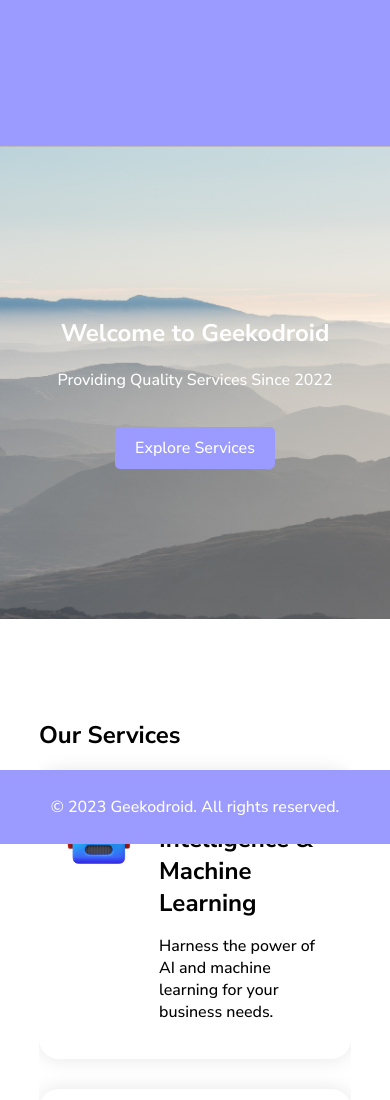
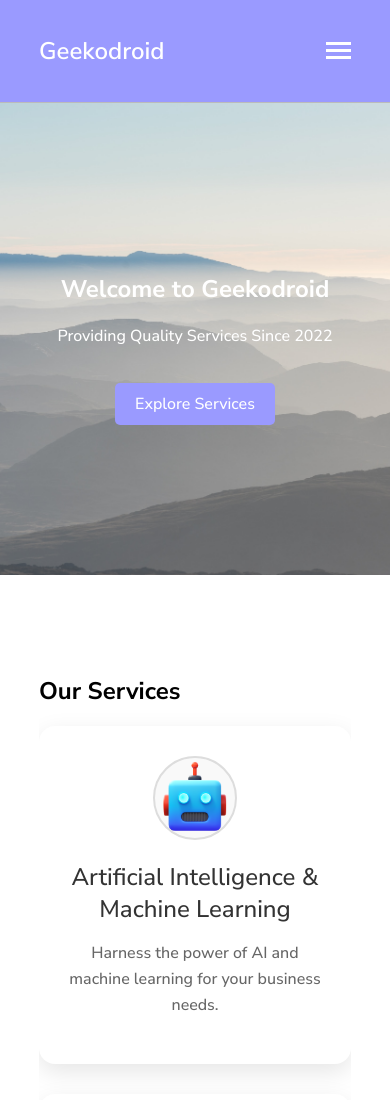
Before and after one commit to Coolmangamer786/ideal-train, a plain HTML site: page index.html in a window 390 px wide. Shown: the top 1100 px of the page. Drawn offline with Linux system fonts and the light colour scheme.

Commit message:
html upgrade

```diff
--- a/index.html
+++ b/index.html
@@ -17,13 +17,18 @@
     <header>
         <nav>
           <div class="nav-container">
-                <h1 >Geekodroid</h1>
-                <ul>
+            <h1>Geekodroid</h1>
+            <ul class="nav-links">
               <li><a href="#home">Home</a></li>
               <li><a href="#services">Services</a></li>
               <li><a href="#about">About</a></li>
               <li><a href="#contact">Contact</a></li>
             </ul>
+            <div class="hamburger">
+              <span></span>
+              <span></span>
+              <span></span>
+            </div>
           </div>
         </nav>
       </header>
@@ -91,7 +96,7 @@
 
     <footer>
         <div class="container">
-            <p>&copy; 2023 Geekodroid. All rights reserved.</p>
+            <p>&copy; 2024 Geekodroid. All rights reserved.</p>
         </div>
     </footer>
 </body>
--- a/styles.css
+++ b/styles.css
@@ -14,15 +14,14 @@
 header {
   background-color: #9a9aff;
   color: white;
-  padding-top: 10px;
+  padding: 15px 0;
   min-height: 70px;
   border-bottom: #bbb 1px solid;
 }
 
 header h1 {
-  float: left;
-  margin: 0;
   font-size: 24px;
+  font-weight: 600;
 }
 
 header nav ul {
@@ -41,6 +40,36 @@
   text-decoration: none;
   color: #fff;
   font-size: 18px;
+}
+/* Navigation Links */
+.nav-links {
+  display: flex;
+  list-style: none;
+  gap: 20px;
+}
+
+.nav-links li a {
+  text-decoration: none;
+  color: white;
+  font-size: 18px;
+  transition: color 0.3s;
+}
+
+.nav-links li a:hover {
+  color: #ddd;
+}
+/* Hamburger Menu (Hidden on Desktop) */
+.hamburger {
+  display: none;
+  flex-direction: column;
+  cursor: pointer;
+  gap: 4px;
+}
+
+.hamburger span {
+  width: 25px;
+  height: 3px;
+  background-color: white;
 }
 
 .hero {
@@ -85,42 +114,92 @@
   color: #fff;
   text-align: center;
   padding: 10px 0;
-  position: fixed;
-  bottom: 0;
   width: 100%;
 }
 
 /* ... (previous styles) ... */
-
+/* Service Item Styling */
 .service-item {
   background-color: #fff;
-  border-radius: 20px;
-  padding: 20px;
+  border-radius: 16px;
+  padding: 30px;
   display: flex;
+  align-items: center;
   margin-bottom: 30px;
-  box-shadow: 0 0 20px rgba(0, 0, 0, 0.1);
+  box-shadow: 0 8px 24px rgba(0, 0, 0, 0.1);
+  transition: transform 0.3s ease, box-shadow 0.3s ease;
 }
 
+.service-item:hover {
+  transform: translateY(-10px);
+  box-shadow: 0 16px 32px rgba(0, 0, 0, 0.15);
+}
+
+/* Service Icon Styling */
 .service-icon img {
   width: 80px;
   height: 80px;
   margin-right: 20px;
   border-radius: 50%;
+  border: 2px solid #ddd;
+  background-color: #f9f9f9;
+  object-fit: cover;
 }
 
+/* Service Details Styling */
 .service-details h3 {
   font-size: 24px;
   margin: 0 0 10px;
+  color: #333;
+  font-weight: 500;
 }
 
+.service-details p {
+  color: #666;
+  font-size: 16px;
+  line-height: 1.6;
+}
 /* ... (rest of the styles) ... */
 .nav-container {
   width: 80%;
   margin: 0 auto;
+  display: flex;
+  justify-content: space-between;
+  align-items: center;
   overflow: hidden;
-  display: flex;
-  flex-direction: row;
-  justify-content: center;
-  align-items: center;
-  gap: 463px;
 }
+
+/* Responsive Design */
+@media (max-width: 768px) {
+  .service-item {
+    flex-direction: column;
+    text-align: center;
+  }
+
+  .service-icon img {
+    margin: 0 auto 15px;
+  }
+}
+
+/* Responsive Design */
+@media (max-width: 768px) {
+  .nav-links {
+    position: absolute;
+    top: 70px;
+    right: 0;
+    background-color: #9a9aff;
+    flex-direction: column;
+    width: 100%;
+    align-items: center;
+    display: none;
+    padding: 10px 0;
+  }
+
+  .nav-links.active {
+    display: flex;
+  }
+
+  .hamburger {
+    display: flex;
+  }
+}
```
Lines whose indentation alone changed are shown as unchanged.
